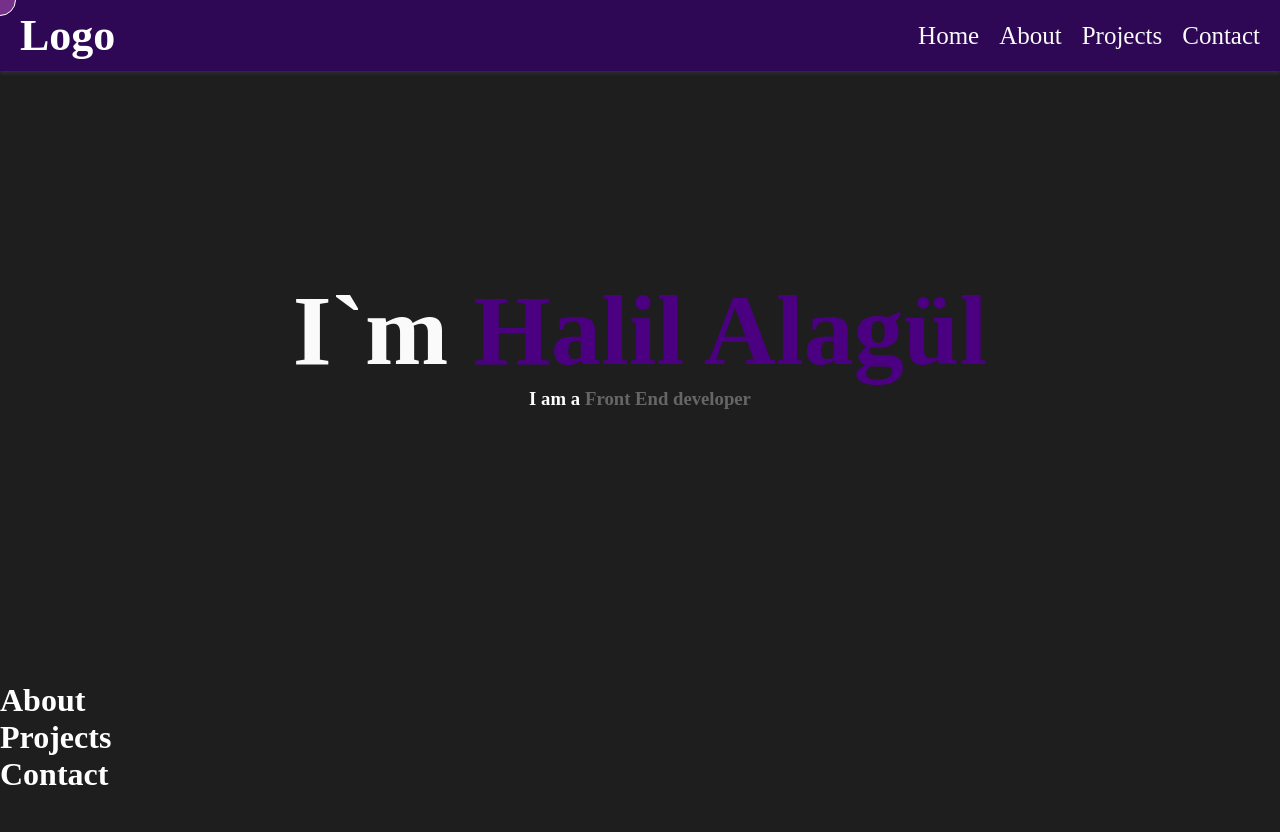
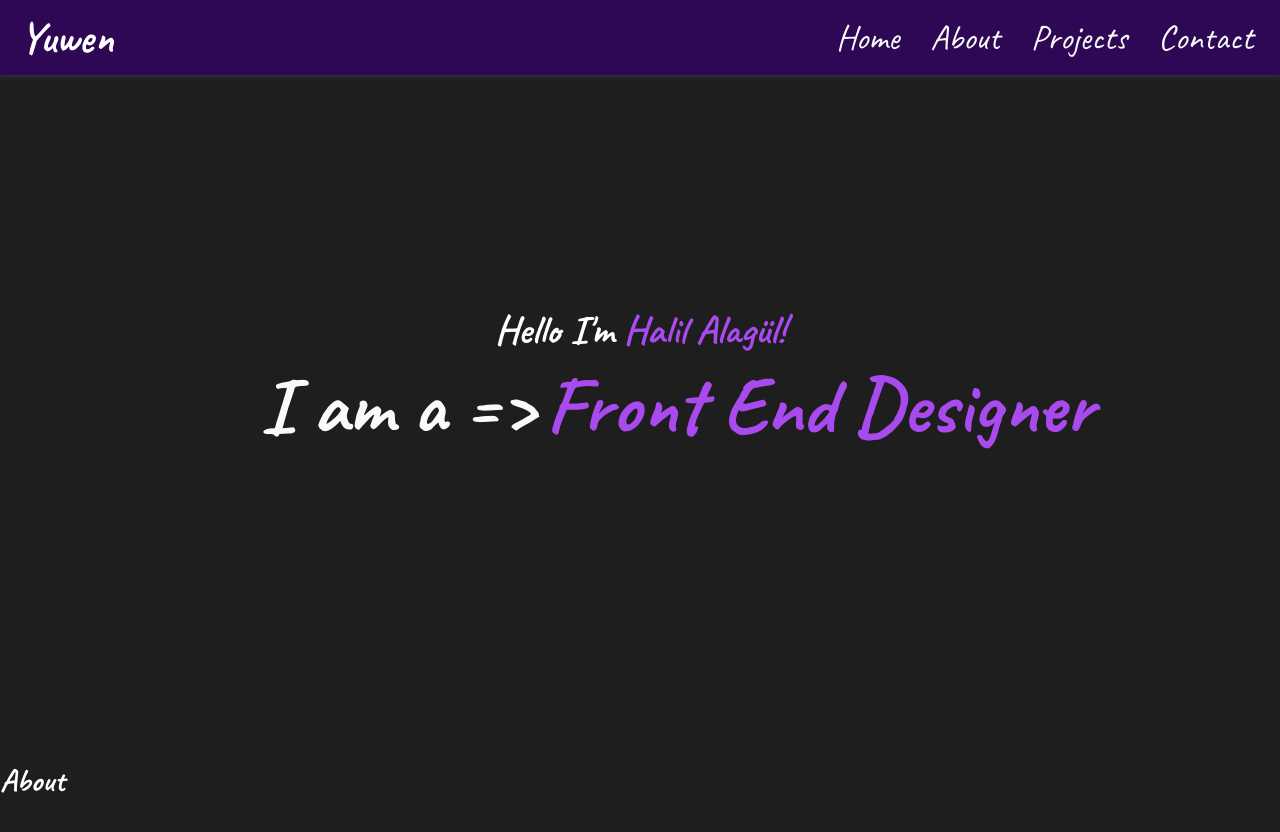
Before and after one commit to Yuwen-0/Portfolio-v1.0, a React (Vite) app: page / in a window 1280 px wide. Shown: the top 832 px of the page. Built offline with nearby package versions, Linux system fonts and the light colour scheme.

Commit message:
added changing job text

```diff
--- a/src/App.scss
+++ b/src/App.scss
@@ -1,12 +1,24 @@
+@import url('https://fonts.googleapis.com/css2?family=Caveat:wght@400;500;600;700&display=swap');
+
 body {
     background: #1E1E1E;
     height: 10000px;
     color:  #FFFFFF;
+    font-family: 'Caveat', cursive;
 }
 
 html{
     scroll-behavior: smooth;
 }
+
+#root {
+    scroll-snap-type: y mandatory;
+    scroll-behavior: smooth;
+    & > * {
+        scroll-snap-align: start;
+    }
+}
+
 * {
     margin: 0;
     padding: 0;
@@ -14,12 +26,12 @@ html{
 
 .cursor-follower {
     position: fixed;
-    top: 0;
-    left: 0;
+    top: -50px;
+    left: -50px;
     pointer-events: none;
     width: 20px;
     height: 20px;
-    background-color: rgba(180, 82, 180, 0.548);
+    background-color: rgba(255, 255, 255, 0.171);
     border: 1px solid white;
     border-radius: 50%;
     z-index: 9999;
--- a/src/Components/About/About.jsx
+++ b/src/Components/About/About.jsx
@@ -1,6 +1,8 @@
+import "./About.scss"
+
 export default function About() {
     return (
-        <div>
+        <div className="about section">
             <h1>About</h1>
         </div>
     )
--- /dev/null
+++ b/src/Components/About/About.scss
@@ -0,0 +1,3 @@
+.about{
+    height: 682px;
+}
--- a/src/Components/Cursor.jsx
+++ b/src/Components/Cursor.jsx
@@ -6,9 +6,11 @@ import PropTypes from 'prop-types';
 function Cursor({cursorSize}) {
 
       const handleMouseMove = (event) => {
-        const follower = document.querySelector(".cursor-follower");
-        follower.style.left = `${event.clientX}px`;
-        follower.style.top = `${event.clientY}px`;
+        setTimeout(() => {
+          const cursor = document.querySelector(".cursor-follower");
+          cursor.style.top = `${event.clientY}px`;
+          cursor.style.left = `${event.clientX}px`;
+        }, 15);
       };
       useEffect(() => {
         document.body.addEventListener("mousemove", handleMouseMove);
--- a/src/Components/Home/Home.jsx
+++ b/src/Components/Home/Home.jsx
@@ -1,10 +1,38 @@
 import "./Home.scss";
+import { useEffect } from "react";
 
-export default function Home() {
+    export default function Home() {
+    useEffect(() => {
+        const jobSpanElement = document.querySelector(".jobSpan");
+        const tags = [
+            "Front End Developer",
+            "Front End Designer",
+            "React Developer",
+        ];
+
+        const sceneOut = () => {
+            jobSpanElement.classList.add("sceneOut");
+            setTimeout(() => {
+                jobSpanElement.classList.remove("sceneOut");
+            }, 2100);
+        }
+
+        setInterval(() => {
+            setTimeout(() => {
+                jobSpanElement.textContent = tags[0];
+            }, 200);
+            tags.push(tags.shift());
+            sceneOut()
+        }, 5000);
+    }, []);
+
     return (
-        <div className="home" id="Home">
-            <h1 className="name"><span className="nameSpan">I`m </span>Halil Alagül</h1>
-            <h3 className="job">I am a</h3>
+        <div className="home section" id="Home">
+            <h1 className="name">Hello I&apos;m <span className="nameSpan">Halil Alagül!</span></h1>
+            <div className="jobContainer">
+                <h1 className="job">I am a =&gt;</h1>
+                <h1 className="jobSpan">Front End Developer</h1>
+            </div>
         </div>
     );
 }
--- a/src/Components/Home/Home.scss
+++ b/src/Components/Home/Home.scss
@@ -1,5 +1,5 @@
 .home{
-    height: 682px;
+    height: 760px;
     display: flex;
     justify-content: center;
     align-items: center;
@@ -7,21 +7,60 @@
 }
 
 .nameSpan{
-    color: #FAFAFA ;
-    font-size: 100px;
+    color: rgb(169, 74, 238);
+}
+
+.name{
+    font-size: 40px;
     font-weight: bold;
 }
 
-.name{
-    color: #4B0082    !important;
-    font-size: 100px;
+.job{
+    position: relative;
+    display: inline-block;
+    width: 400px;
+    text-align: right;
+    color: #FAFAFA ;
     font-weight: bold;
 }
 
-.job::after{
-    content: "Front End developer";
-    color: #666;
-    margin: 0 0 0 5px;
+.jobContainer{
+    font-size: 40px;
+    display: flex;
+    width: 1000px;
+    align-items: center;
+    justify-content: space-evenly;
+    gap: 10px;
+}
+
+.jobSpan{
+    display: inline;
+    width: 600px;
+    text-align: left;
+    position: relative;
+    transition: all 0.5s ease;
+    color: rgb(169, 74, 238);
     display: inline-block;
-    height: 2px;
 }
+
+.sceneOut{
+    animation: sceneOut 1s ease;
+}
+
+@keyframes sceneOut {
+    0% {
+        transform: translateY(0);
+    }
+    30%{
+        transform: translateY(60px);
+        opacity: 0;
+    }
+    60%{
+        transform: translateY(-30px);
+        opacity: 0;
+    }
+    100% {
+        opacity: 1;
+        transform: translateY(0);
+    }
+}
--- a/src/Components/NavigationBar/NavBar.css
+++ b/src/Components/NavigationBar/NavBar.css
@@ -28,8 +28,11 @@
 }
 
 .navbar-menu li {
-    font-size: 25px;
+    font-size: 35px;
     margin-left: 20px; /* Adjust spacing between menu items */
+    transition: all 0.3s ease;
+    padding: 3px 6px 3px 3px;
+    border: 1px solid transparent;
 }
 
 .navbar-menu li a {
@@ -39,6 +42,10 @@
     transition: all 0.3s ease;
 }
 
-.navbar-menu li a:hover {
-    color: #E74C3C ;
+.navbar-menu li:hover {
+    border-color: rgb(181, 135, 226);
 }
+
+.navbar-menu li:hover a {
+    color: rgb(185, 148, 223);
+}
--- a/src/Components/NavigationBar/Navbar.jsx
+++ b/src/Components/NavigationBar/Navbar.jsx
@@ -38,7 +38,7 @@ export default function Navbar({makeCircleBigger,makeCircleSmaller}) {
         <>
             <div className="navbar">
                 <div onMouseEnter={makeCircleBigger} onMouseLeave={makeCircleSmaller} className="navbar-logo">
-                    <h1>Logo</h1>
+                    <h1>Yuwen</h1>
                 </div>
                 <div>
                     <ul className="navbar-menu">
```
